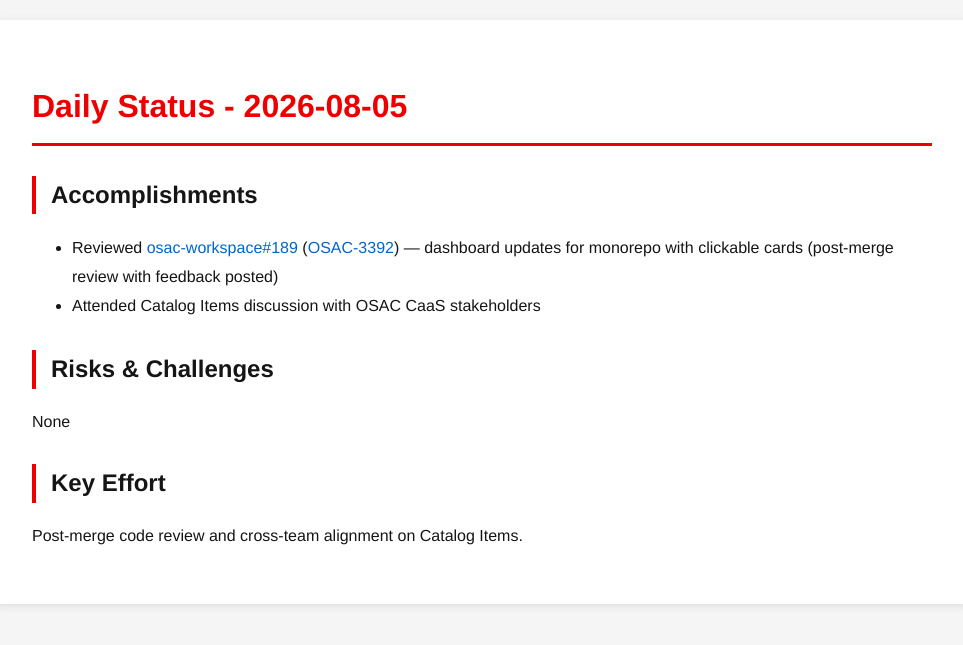
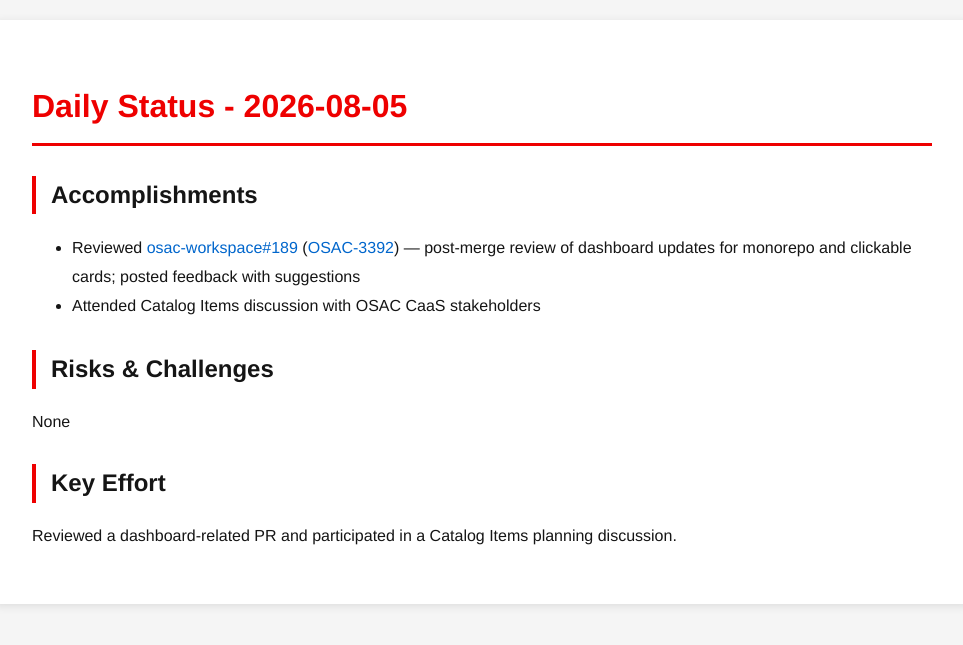
Before and after one commit to tzvatot/daily-status, a Jekyll site: the page built from 2026-08-05.md, in a window 1280 px wide. Shown: the top 645 px of the page, without its empty margins (158-1121 px from the left). Built offline with Jekyll 4.4.1, drawn with Linux system fonts in a browser that asks for light colours.

Commit message:
Daily status update - 2026-08-05

```diff
--- a/2026-08-05.md
+++ b/2026-08-05.md
@@ -7,11 +7,11 @@ date: 2026-08-05
 # Daily Status - 2026-08-05
 
 ## Accomplishments
-- Reviewed [osac-workspace#189](https://github.com/osac-project/osac-workspace/pull/189) ([OSAC-3392](https://redhat.atlassian.net/browse/OSAC-3392)) — dashboard updates for monorepo with clickable cards (post-merge review with feedback posted)
+- Reviewed [osac-workspace#189](https://github.com/osac-project/osac-workspace/pull/189) ([OSAC-3392](https://redhat.atlassian.net/browse/OSAC-3392)) — post-merge review of dashboard updates for monorepo and clickable cards; posted feedback with suggestions
 - Attended Catalog Items discussion with OSAC CaaS stakeholders
 
 ## Risks & Challenges
 None
 
 ## Key Effort
-Post-merge code review and cross-team alignment on Catalog Items.
+Reviewed a dashboard-related PR and participated in a Catalog Items planning discussion.
```
